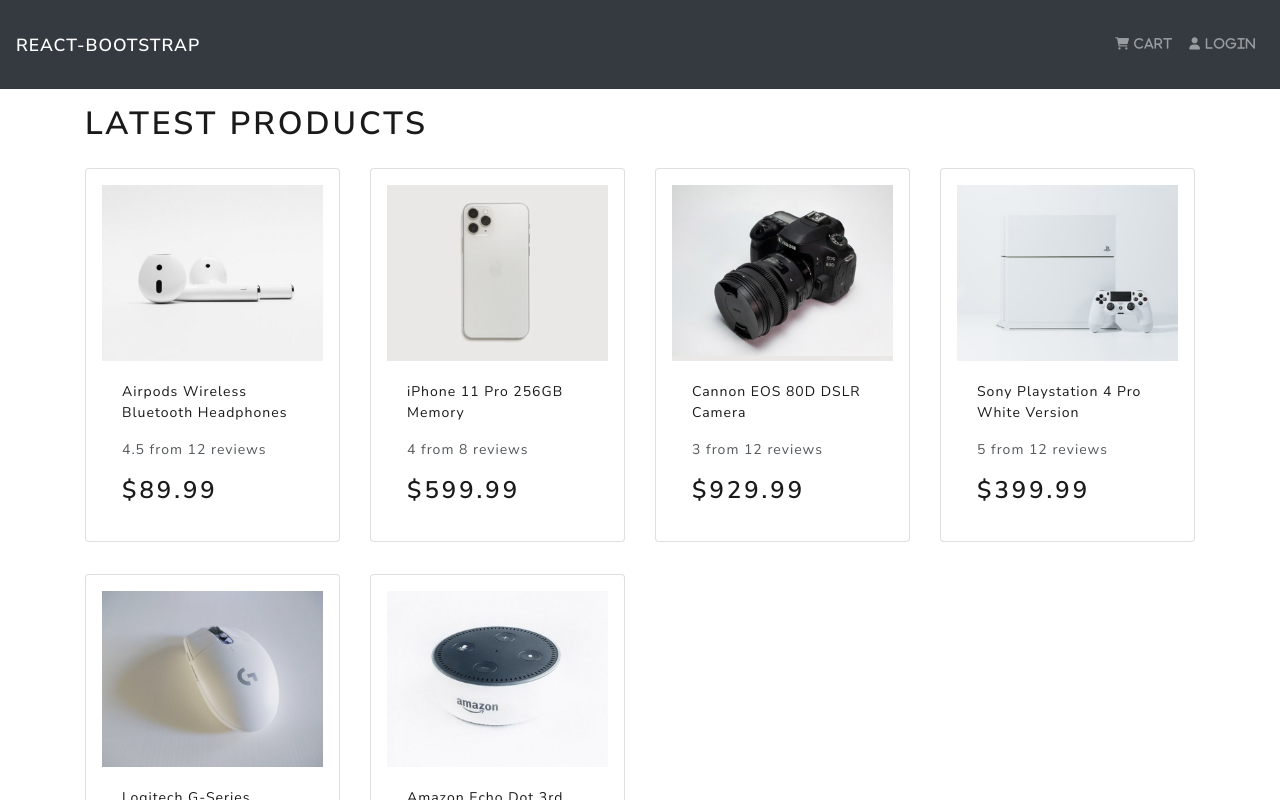
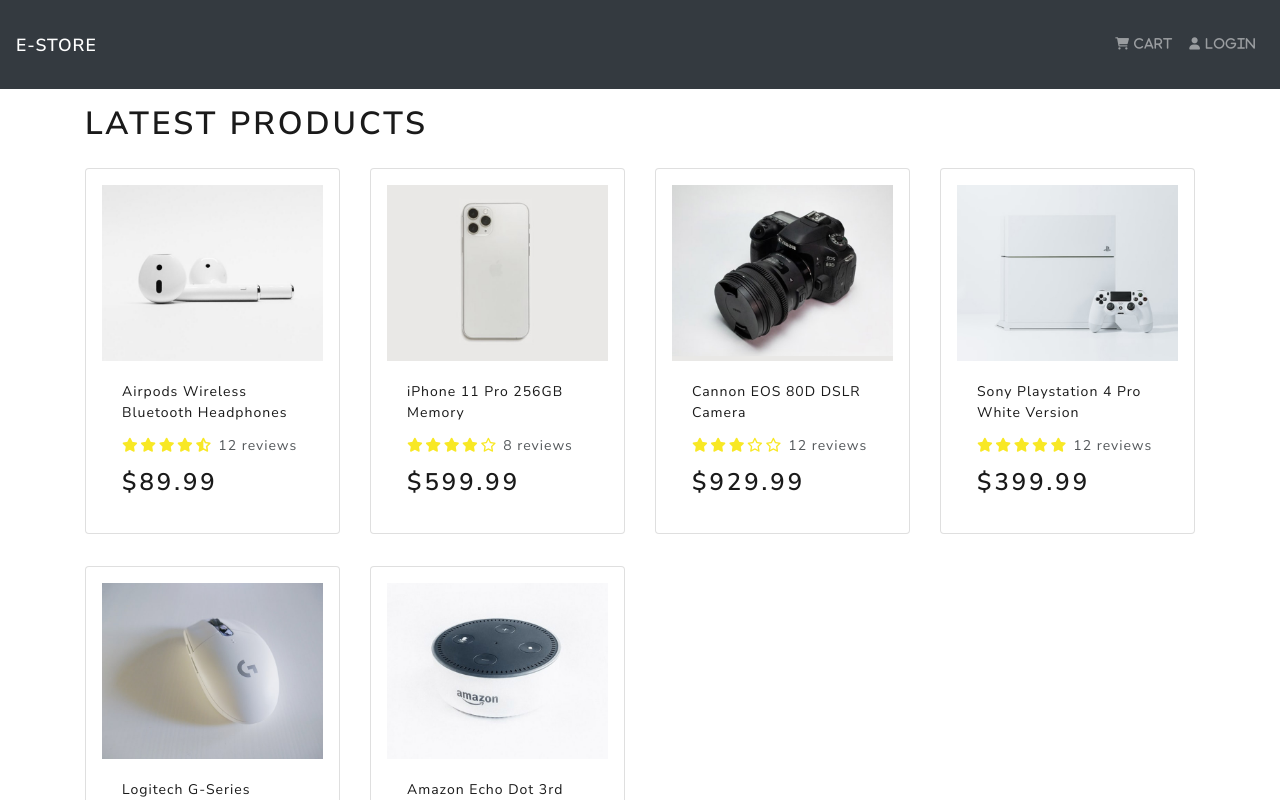
Before and after one commit to Solmarnov/e-store, a React (Create React App) app in the folder frontend/: page / in a window 1280 px wide. Shown: the top 800 px of the page. Built offline with nearby package versions, Linux system fonts and the light colour scheme.

Commit message:
adds rating component

```diff
--- a/frontend/src/components/Header.js
+++ b/frontend/src/components/Header.js
@@ -4,7 +4,7 @@
   return (
     <header>
       <Navbar bg="dark" variant="dark" expand="lg" collapseOnSelect>
-        <Navbar.Brand href="/">React-Bootstrap</Navbar.Brand>
+        <Navbar.Brand href="/">e-Store</Navbar.Brand>
         <Navbar.Toggle aria-controls="basic-navbar-nav" />
         <Navbar.Collapse id="basic-navbar-nav">
           <Nav className="ml-auto">
--- a/frontend/src/components/Product.js
+++ b/frontend/src/components/Product.js
@@ -1,4 +1,5 @@
 import { Card } from 'react-bootstrap'
+import Rating from './Rating'
 
 const Product = ({ product }) => {
   return (
@@ -15,9 +16,7 @@
         </a>
 
         <Card.Text as='div'>
-          <div className='my-3'>
-            {product.rating} from {product.numReviews} reviews
-          </div>
+          <Rating value={product.rating} text={`${product.numReviews} reviews`} />
         </Card.Text>
 
         <Card.Text as='h3'>
--- /dev/null
+++ b/frontend/src/components/Rating.js
@@ -0,0 +1,76 @@
+import PropTypes from 'prop-types'
+
+const Rating = ({ value, text, color}) => {
+  return (
+    <div className='rating'>
+      <span>
+        <i style={{color}}
+          className={
+            value >= 1
+            ? 'fas fa-star'
+            : value >= 0.5
+            ? 'fas fa-star-half-alt'
+            : 'far fa-star'
+          }
+        ></i>
+      </span>
+      <span>
+        <i style={{color}}
+          className={
+            value >= 2
+            ? 'fas fa-star'
+            : value >= 1.5
+            ? 'fas fa-star-half-alt'
+            : 'far fa-star'
+          }
+        ></i>
+      </span>
+      <span>
+        <i style={{color}}
+          className={
+            value >= 3
+            ? 'fas fa-star'
+            : value >= 2.5
+            ? 'fas fa-star-half-alt'
+            : 'far fa-star'
+          }
+        ></i>
+      </span>
+      <span>
+        <i style={{color}}
+          className={
+            value >= 4
+            ? 'fas fa-star'
+            : value >= 3.5
+            ? 'fas fa-star-half-alt'
+            : 'far fa-star'
+          }
+        ></i>
+      </span>
+      <span>
+        <i style={{color}}
+          className={
+            value >= 5
+            ? 'fas fa-star'
+            : value >= 4.5
+            ? 'fas fa-star-half-alt'
+            : 'far fa-star'
+          }
+        ></i>
+      </span>
+      <span> {text && text}</span>
+    </div>
+  )
+}
+
+Rating.defaultProps = {
+  color: '#f8e825'
+}
+
+Rating.propTypes = {
+  value: PropTypes.number.isRequired,
+  text: PropTypes.string.isRequired,
+  color: PropTypes.string
+}
+
+export default Rating
--- a/frontend/src/index.css
+++ b/frontend/src/index.css
@@ -1,3 +1,11 @@
 main {
   min-height: 80vh;
 }
+
+h3 {
+  padding: 0.75rem 0 0;
+}
+
+.rating i {
+  margin: 0 0.1rem 0 0;
+}
--- a/frontend/src/screens/HomeScreen.js
+++ b/frontend/src/screens/HomeScreen.js
@@ -8,7 +8,7 @@
       <h1>Latest Products</h1>
       <Row>
         {products.map(product => (
-          <Col sm={12} md={6} lg={4} xl={3}>
+          <Col key={product._id} sm={12} md={6} lg={4} xl={3}>
             <Product product={product} />
           </Col>
         ))}
```
